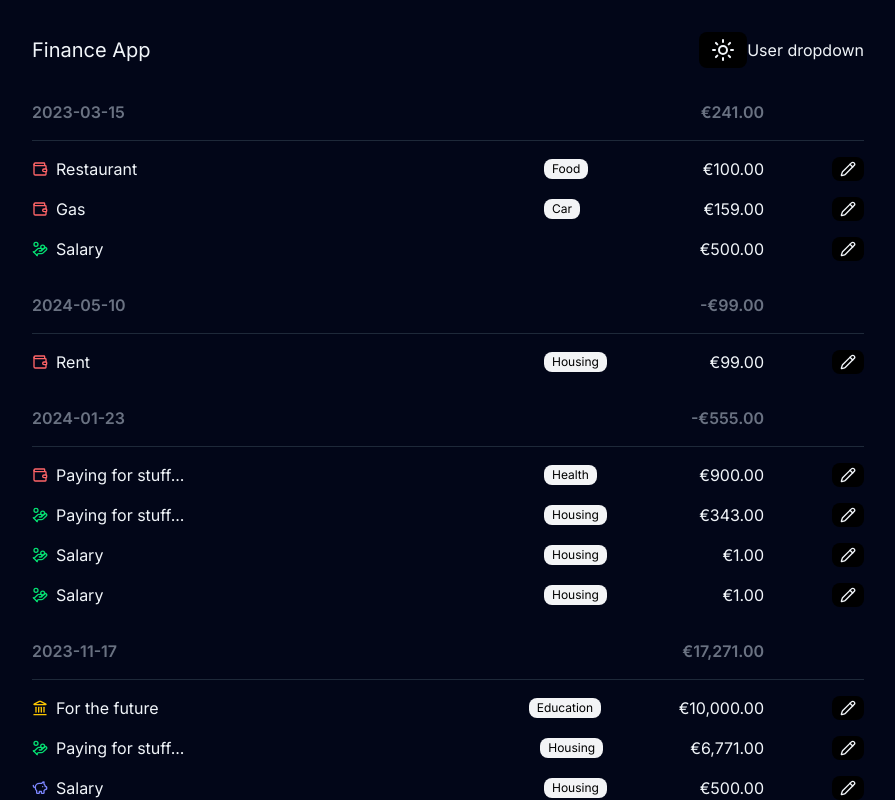
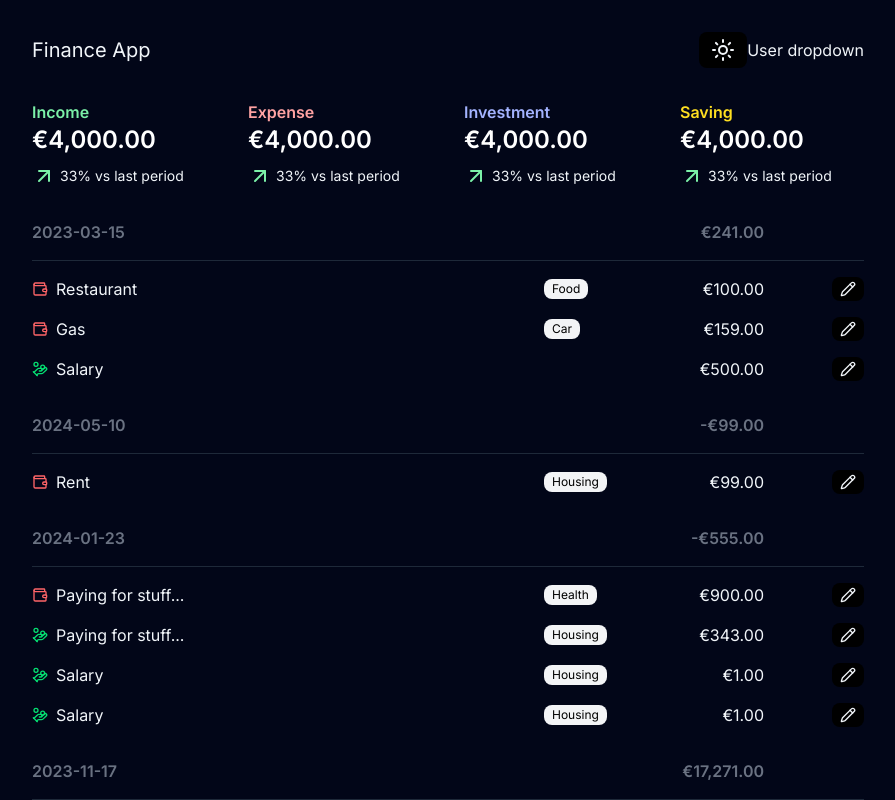
Before and after one commit to nadiia-dev/nextjs-supabase-finance-app, a Next.js app: page /dashboard in a window 1280 px wide. Shown: the top 800 px of the page, without its empty margins (192-1087 px from the left). Built offline with nearby package versions, Linux system fonts and the light colour scheme; no server answers; data requests are answered from the project's data file.

Commit message:
add dashboard trend

```diff
--- /dev/null
+++ b/src/app/dashboard/components/transaction-list-skeletons.js
@@ -0,0 +1,57 @@
+import Skeleton from "@/components/skeleton";
+
+export default function TransactionListFallback() {
+  return (
+    <div className="space-y-8">
+      <div className="space-y-4">
+        <TransactionSummaryItemSkeleton />
+        <TransactionItemSkeleton />
+        <TransactionItemSkeleton />
+        <TransactionItemSkeleton />
+        <TransactionItemSkeleton />
+      </div>
+
+      <div className="space-y-4">
+        <TransactionSummaryItemSkeleton />
+        <TransactionItemSkeleton />
+        <TransactionItemSkeleton />
+        <TransactionItemSkeleton />
+        <TransactionItemSkeleton />
+      </div>
+    </div>
+  );
+}
+
+function TransactionItemSkeleton() {
+  return (
+    <div className="w-full flex items-center space-x-4">
+      <div className="flex items-center grow">
+        <Skeleton />
+      </div>
+      <div className="min-w-[150px] items-center hidden md:flex">
+        <Skeleton />
+      </div>
+      <div className="min-w-[70px] text-right">
+        <Skeleton />
+      </div>
+      <div className="min-w-[50px] flex justify-end">
+        <Skeleton />
+      </div>
+    </div>
+  );
+}
+
+function TransactionSummaryItemSkeleton() {
+  return (
+    <div className="flex space-x-4">
+      <div className="grow">
+        <Skeleton />
+      </div>
+
+      <div className="min-w-[70px]">
+        <Skeleton />
+      </div>
+      <div className="min-w-[50px]"></div>
+    </div>
+  );
+}
--- /dev/null
+++ b/src/app/dashboard/components/trend-fallbask.js
@@ -0,0 +1,18 @@
+import Skeleton from "@/components/skeleton";
+
+export default function TrendFallback() {
+  return (
+    <div className="space-y-5 w-3/5 lg:w-5/6">
+      <div>
+        <Skeleton />
+      </div>
+      <div className="mb-2">
+        <Skeleton />
+      </div>
+      <div className="flex space-x-2">
+        <Skeleton />
+        <Skeleton />
+      </div>
+    </div>
+  );
+}
--- /dev/null
+++ b/src/app/dashboard/components/trend.js
@@ -0,0 +1,9 @@
+import BaseTrend from "@/components/trend";
+
+const Trend = async ({ type }) => {
+  const res = await fetch(`http://localhost:3100/trends/${type}`);
+  const { amount, prevAmount } = await res.json();
+  return <BaseTrend type={type} amount={amount} prevAmount={prevAmount} />;
+};
+
+export default Trend;
--- a/src/app/dashboard/page.js
+++ b/src/app/dashboard/page.js
@@ -1,7 +1,27 @@
+import { Suspense } from "react";
 import TransactionList from "./components/transaction-list";
+import TransactionListFallback from "./components/transaction-list-skeletons";
+import TrendFallback from "./components/trend-fallbask";
+import Trend from "./components/trend";
 
 const page = () => {
-  return <TransactionList />;
+  return (
+    <div className="space-y-8">
+      <section className="grid grid-cols-2 lg:grid-cols-4 gap-8">
+        <Suspense fallback={<TrendFallback />}>
+          <Trend type="Income" />
+          <Trend type="Expense" />
+          <Trend type="Investment" />
+          <Trend type="Saving" />
+        </Suspense>
+      </section>
+      <section>
+        <Suspense fallback={<TransactionListFallback />}>
+          <TransactionList />
+        </Suspense>
+      </section>
+    </div>
+  );
 };
 
 export default page;
--- a/src/app/playground/page.js
+++ b/src/app/playground/page.js
@@ -2,11 +2,12 @@ import Button from "@/components/button";
 import PageHeader from "@/components/page-header";
 import TransactionItem from "@/components/transaction-item";
 import TransactionSummary from "@/components/transaction-summary";
-import Trend from "@/components/trend";
+import BaseTrend from "@/components/trend";
 import Separator from "@/components/separator";
 import Input from "@/components/input";
 import Select from "@/components/select";
 import Label from "@/components/label";
+import Skeleton from "@/components/skeleton";
 
 const page = () => {
   return (
@@ -25,10 +26,10 @@ const page = () => {
         <h2 className="mb-4 text-lg font-mono">Trend</h2>
         <Separator />
         <div className="flex space-x-8">
-          <Trend type="Income" amount={1000} prevAmount={900} />
-          <Trend type="Expense" amount={12000} prevAmount={10000} />
-          <Trend type="Investment" amount={7000} prevAmount={11100} />
-          <Trend type="Saving" amount={500} prevAmount={950} />
+          <BaseTrend type="Income" amount={1000} prevAmount={900} />
+          <BaseTrend type="Expense" amount={12000} prevAmount={10000} />
+          <BaseTrend type="Investment" amount={7000} prevAmount={11100} />
+          <BaseTrend type="Saving" amount={500} prevAmount={950} />
         </div>
       </div>
 
@@ -124,6 +125,24 @@ const page = () => {
           </div>
         </div>
       </div>
+
+      <div>
+        <h2 className="mb-4 text-lg font-mono">Loading Skeleton</h2>
+        <Separator />
+        <div className="space-y-8">
+          <div className="flex space-x-4">
+            <Skeleton />
+            <Skeleton />
+            <Skeleton />
+          </div>
+
+          <div className="space-y-4">
+            <Skeleton />
+            <Skeleton />
+            <Skeleton />
+          </div>
+        </div>
+      </div>
     </main>
   );
 };
--- /dev/null
+++ b/src/components/skeleton.js
@@ -0,0 +1,9 @@
+const Skeleton = (props) => {
+  return (
+    <div
+      className={`animate-pulse w-full h-4 bg-gray-300 dark:bg-gray-700 rounded-md ${props.className}`}
+    ></div>
+  );
+};
+
+export default Skeleton;
--- a/src/components/trend.js
+++ b/src/components/trend.js
@@ -2,7 +2,7 @@ import useFormatCurrency from "@/hooks/use-format-currency";
 import { ArrowDownLeft, ArrowUpRight } from "lucide-react";
 import { useMemo } from "react";
 
-const Trend = ({ type, amount, prevAmount }) => {
+const BaseTrend = ({ type, amount, prevAmount }) => {
   const colorClasses = {
     Income: "text-green-700 dark:text-green-300",
     Expense: "text-red-700 dark:text-red-300",
@@ -40,4 +40,4 @@ const Trend = ({ type, amount, prevAmount }) => {
   );
 };
 
-export default Trend;
+export default BaseTrend;
```
